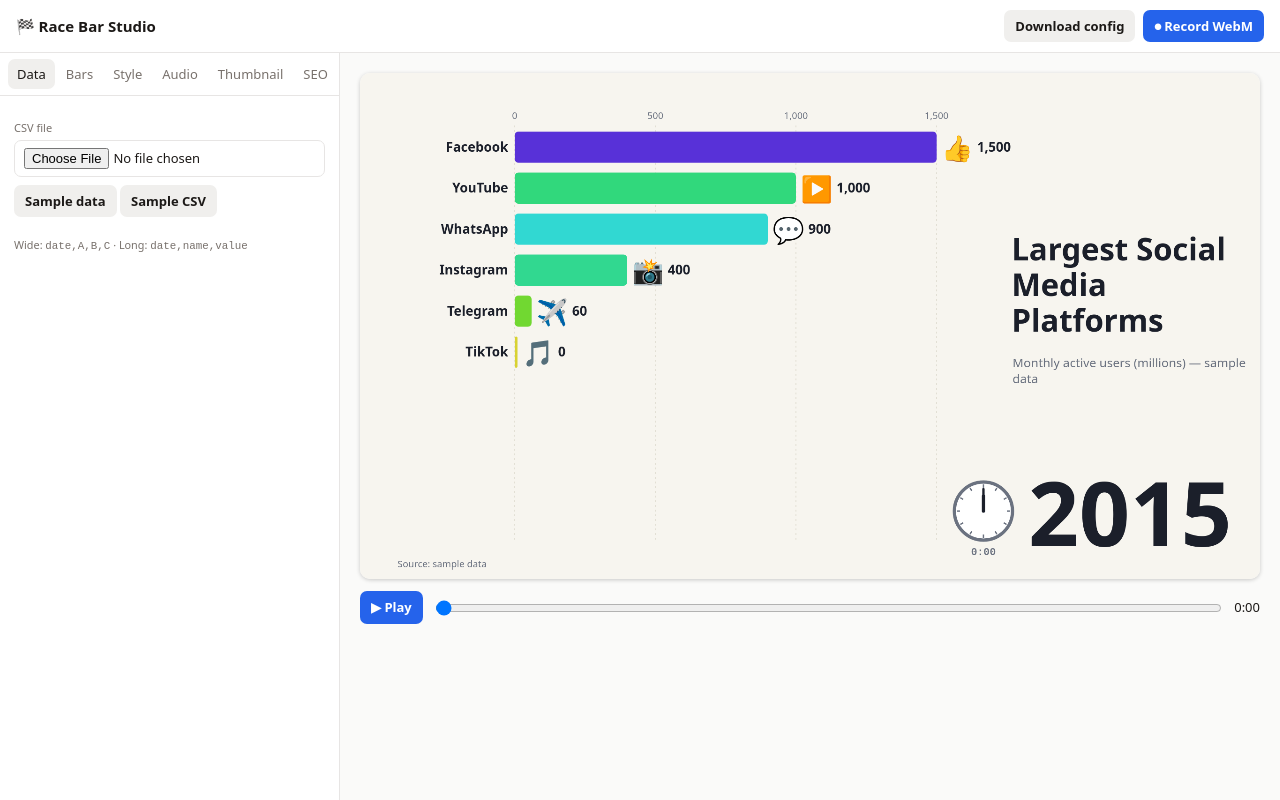
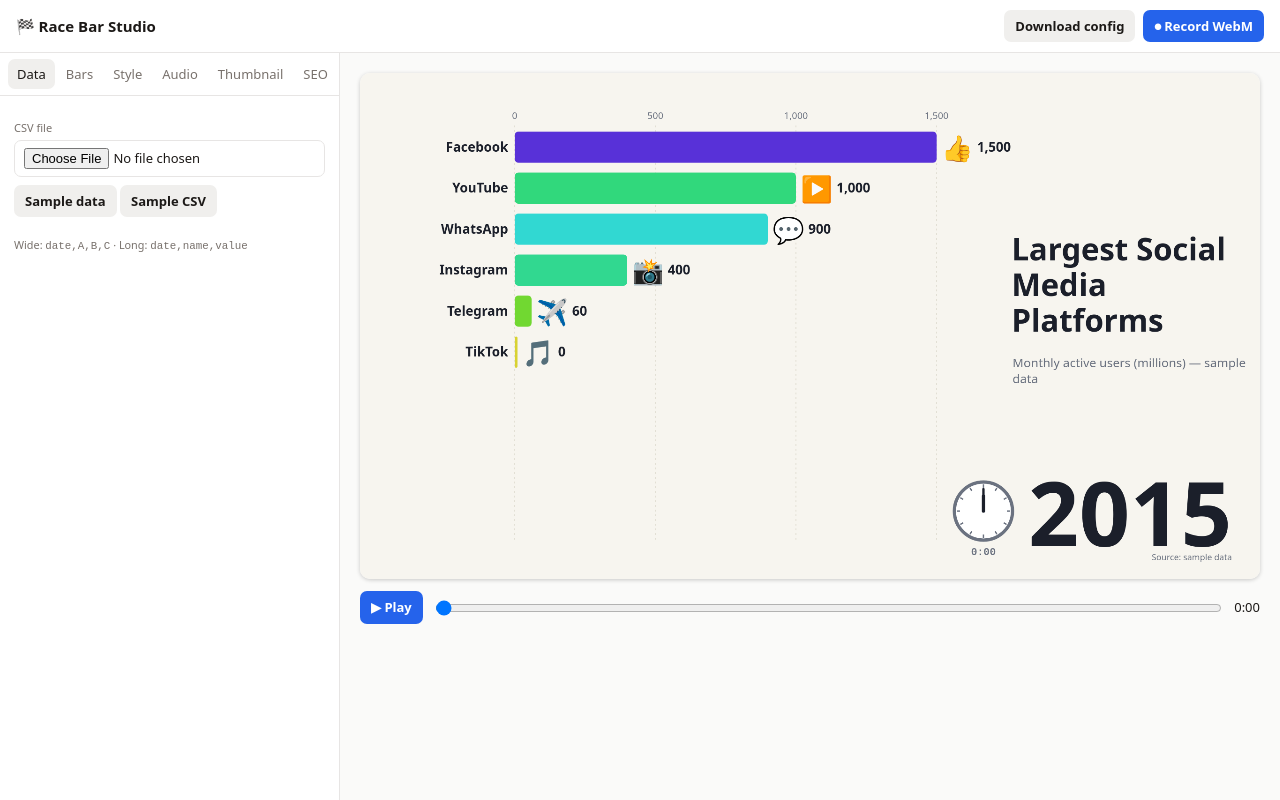
Before and after one commit to ibratechid/video, a website: page index.html in a window 1280 px wide. Drawn offline with Linux system fonts and the light colour scheme.

Commit message:
Update index.html

```diff
--- a/index.html
+++ b/index.html
@@ -112,7 +112,7 @@ function draw(g,w,h,t){
  }
  g.textAlign='left';g.fillStyle=INK;g.font='900 66px '+FF;let y=400;wrap(g,S.title,500).forEach(l=>{g.fillText(l,1390,y);y+=76});
  g.fillStyle=MUT;g.font='500 26px '+FF;wrap(g,S.sub,500).forEach(l=>{g.fillText(l,1392,y);y+=34});
- g.font='500 20px '+FF;g.fillText(S.src,80,1055);
+ g.textAlign='right';g.fillStyle=MUT;g.font='500 18px '+FF;wrap(g,S.src,440).slice(0,2).forEach((l,i)=>g.fillText(l,1860,1040+i*22));
  S.overlays.split('\n').filter(Boolean).forEach(l=>{const[tx,x=50,y=50,sz=32,c=INK]=l.split('|');g.font=`800 ${sz}px `+FF;g.fillStyle=c;g.textAlign='center';g.fillText(tx,1920*x/100,1080*y/100)});
  g.restore();
 }
@@ -148,9 +148,10 @@ function thumb(exp){const g=tc.getContext('2d');g.fillStyle=BG;g.fillRect(0,0,12
    const is=icon(g,o.nm,w+10,y,bh);g.fillStyle=INK;g.font=`900 ${bh*.42}px `+FF;g.textAlign='left';g.fillText(fmt(o.v),w+20+is,y+bh*.66)})}
  IM.forEach((o,i)=>{const w=o.s,h=w*o.img.height/o.img.width;g.save();g.shadowColor='rgba(0,0,0,.3)';g.shadowBlur=26;g.drawImage(o.img,o.x-w/2,o.y-h/2,w,h);g.restore();
   if(i===sel&&!exp){g.strokeStyle=S.accent;g.lineWidth=4;g.strokeRect(o.x-w/2,o.y-h/2,w,h)}});
- g.lineJoin='round';g.textAlign='left';g.font='900 104px '+FF;g.lineWidth=18;g.strokeStyle='#fff';const cs=S.thColors.split(',');
- S.thTitle.split('|').forEach((l,i)=>{g.fillStyle=(cs[i%cs.length]||INK).trim();g.strokeText(l,690,380+i*112);g.fillText(l,690,380+i*112)});
- g.textAlign='right';g.font='900 96px '+FF;g.strokeStyle='#fff';g.lineWidth=16;g.fillStyle=INK;g.strokeText(S.thRange,1250,700);g.fillText(S.thRange,1250,700);
+ const fit=(t,mw,fs)=>{g.font=`900 ${fs}px `+FF;const w=g.measureText(t).width;return w>mw?Math.max(36,Math.floor(fs*mw/w)):fs};
+ g.lineJoin='round';g.lineWidth=18;g.strokeStyle='#fff';const cs=S.thColors.split(','),TL=S.thTitle.split('|').filter(Boolean),fs=Math.min(104,...TL.map(l=>fit(l,590,104))),lh=fs*1.1;
+ g.textAlign='left';g.font=`900 ${fs}px `+FF;TL.forEach((l,i)=>{const y=360+(i-(TL.length-1)/2)*lh+fs*.35;g.fillStyle=(cs[i%cs.length]||INK).trim();g.strokeText(l,660,y);g.fillText(l,660,y)});
+ const f2=fit(S.thRange,590,96);g.textAlign='right';g.font=`900 ${f2}px `+FF;g.lineWidth=16;g.fillStyle=INK;g.strokeText(S.thRange,1250,700);g.fillText(S.thRange,1250,700);
  if(S.thBadge){g.save();g.translate(1110,115);g.rotate(-.1);g.beginPath();g.roundRect(-125,-62,250,124,34);g.fillStyle='#6d28d9';g.fill();g.lineWidth=10;g.strokeStyle='#fff';g.stroke();g.textAlign='center';g.font='900 92px '+FF;g.fillStyle='#fff';g.fillText(S.thBadge,0,32);g.restore()}}
 // ---- bars: flags / emoji / custom images ----
 const CC='us:United States,gb:United Kingdom,ca:Canada,au:Australia,nz:New Zealand,de:Germany,fr:France,it:Italy,es:Spain,pt:Portugal,nl:Netherlands,be:Belgium,ch:Switzerland,at:Austria,se:Sweden,no:Norway,dk:Denmark,fi:Finland,ie:Ireland,pl:Poland,cz:Czechia,hu:Hungary,ro:Romania,gr:Greece,tr:Turkey,ru:Russia,ua:Ukraine,cn:China,jp:Japan,kr:South Korea,kp:North Korea,in:India,pk:Pakistan,bd:Bangladesh,id:Indonesia,my:Malaysia,sg:Singapore,th:Thailand,vn:Vietnam,ph:Philippines,tw:Taiwan,hk:Hong Kong,sa:Saudi Arabia,ae:United Arab Emirates,il:Israel,ir:Iran,iq:Iraq,eg:Egypt,za:South Africa,ng:Nigeria,ke:Kenya,et:Ethiopia,ma:Morocco,dz:Algeria,gh:Ghana,br:Brazil,ar:Argentina,mx:Mexico,co:Colombia,cl:Chile,pe:Peru,ve:Venezuela,uy:Uruguay,cu:Cuba,kz:Kazakhstan,qa:Qatar,kw:Kuwait,hr:Croatia,rs:Serbia,bg:Bulgaria,sk:Slovakia,is:Iceland,lk:Sri Lanka,np:Nepal,af:Afghanistan,tz:Tanzania,ug:Uganda,sn:Senegal,ec:Ecuador,bo:Bolivia,py:Paraguay,cr:Costa Rica,pa:Panama,do:Dominican Republic,jm:Jamaica';
```
